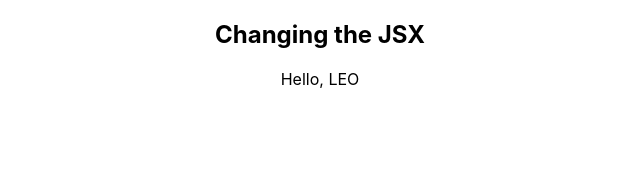
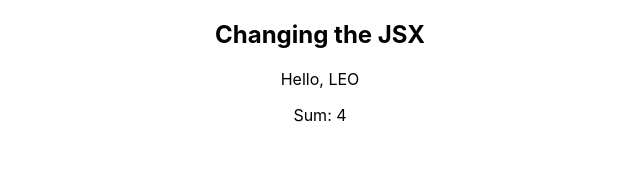
Before and after one commit to LeandroBonatto/CostProject, a React (Create React App) app in the folder cost-project/: page / in a window 1280 px wide. Shown: the top 195 px of the page, without its empty margins (320-960 px from the left). Built offline with nearby package versions, Linux system fonts and the light colour scheme.

Commit message:
Update App.js

```diff
--- a/cost-project/src/App.js
+++ b/cost-project/src/App.js
@@ -9,6 +9,7 @@ function App() {
     <div className="App">
       <h2>Changing the JSX</h2>
       <p>Hello, {newName}</p>
+      <p>Sum: {2 + 2}</p>
     </div>
   );
 }
```
